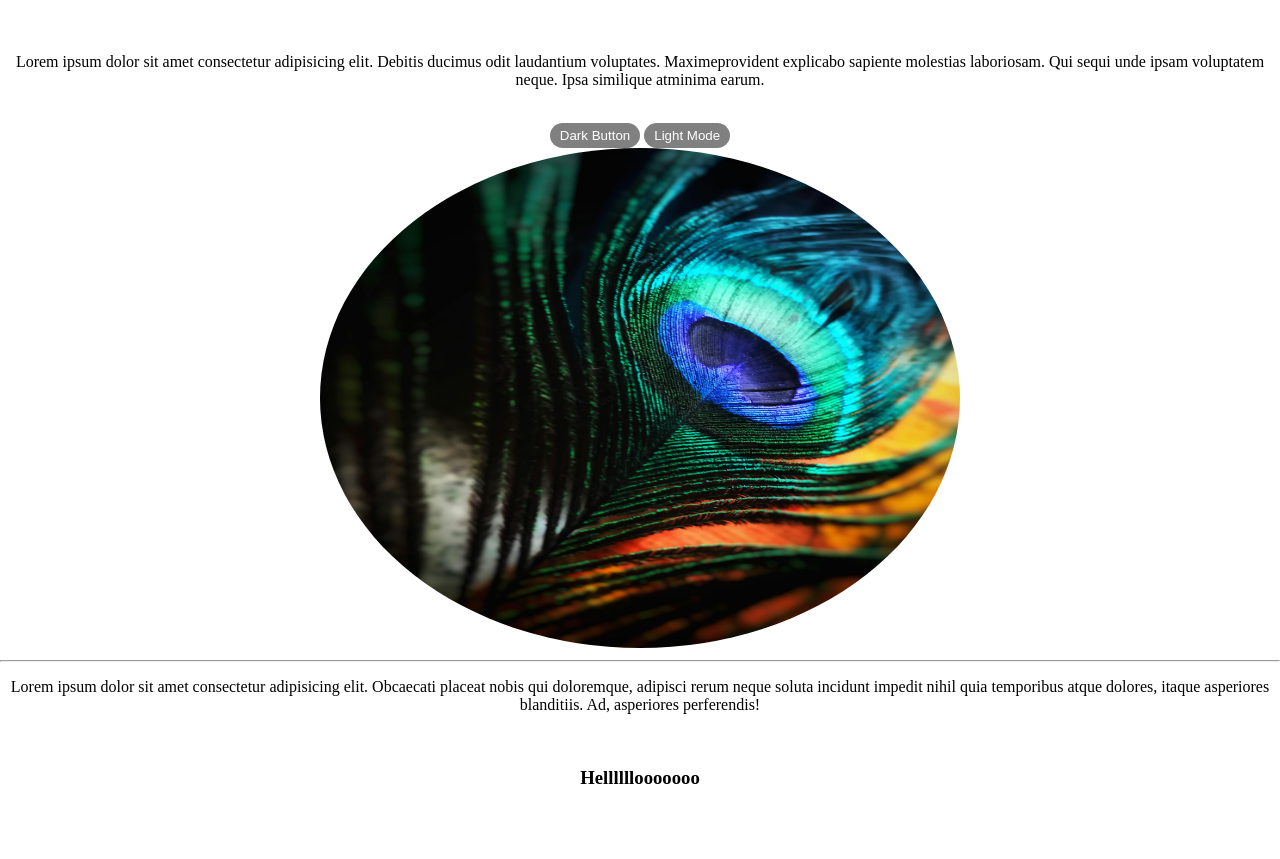
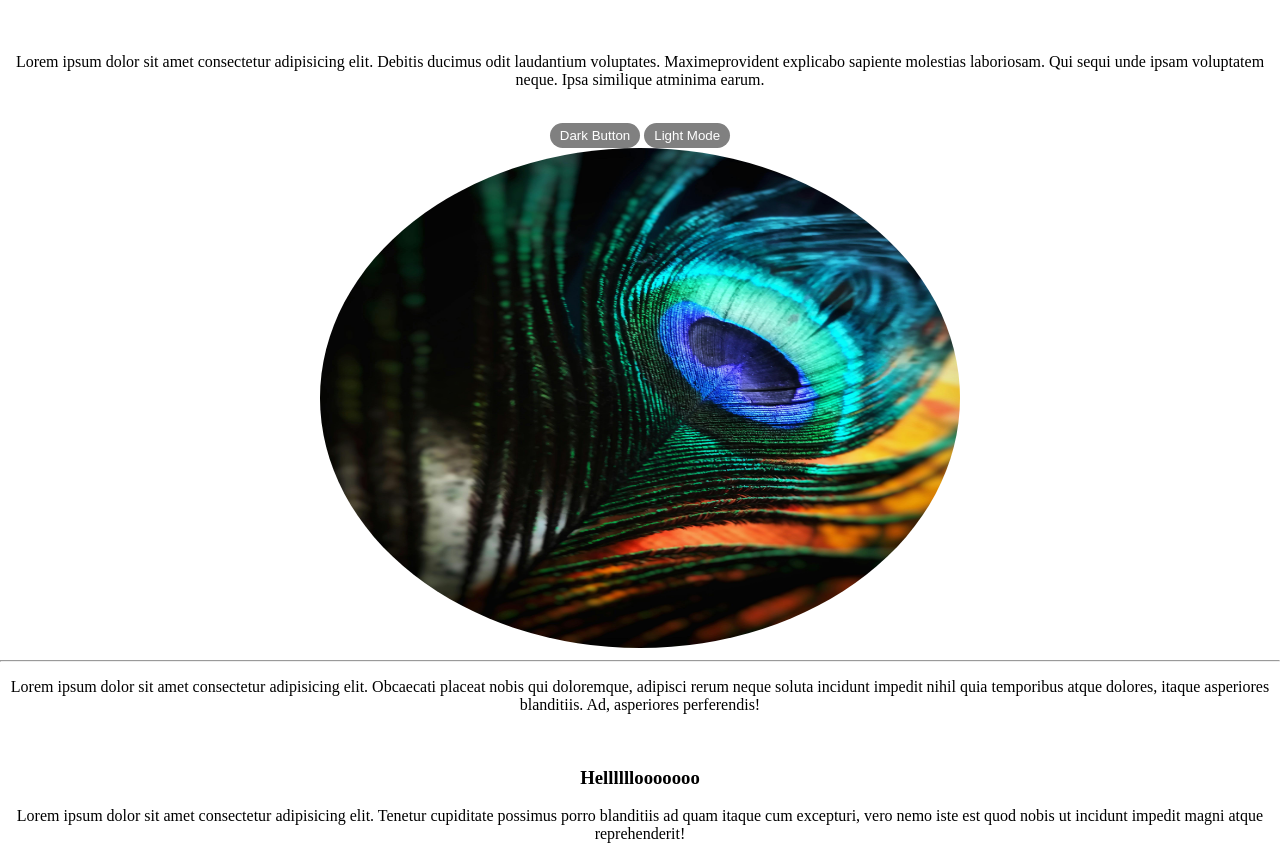
Before and after one commit to ishitadudhat/My-Project2, a plain HTML site: page index.html in a window 1280 px wide. Shown: the part 61-920 px from the top of the page. Before the commit the page ends 868 px from the top, so only its background shows below. Drawn offline with Linux system fonts and the light colour scheme.

Commit message:
add p tag

```diff
--- a/index.html
+++ b/index.html
@@ -20,5 +20,6 @@
     <p>Lorem ipsum dolor sit amet consectetur adipisicing elit. Obcaecati placeat nobis qui doloremque, adipisci rerum neque soluta incidunt impedit nihil quia temporibus atque dolores, itaque asperiores blanditiis. Ad, asperiores perferendis!</p>
     <br>
     <h3>Hellllllooooooo</h3>
+    <p>Lorem ipsum dolor sit amet consectetur adipisicing elit. Tenetur cupiditate possimus porro blanditiis ad quam itaque cum excepturi, vero nemo iste est quod nobis ut incidunt impedit magni atque reprehenderit!</p>
 </body>
 </html>
```
